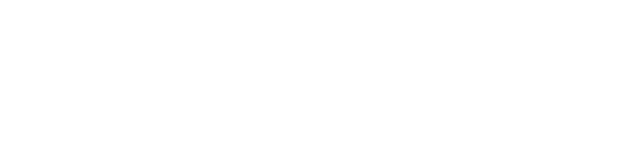
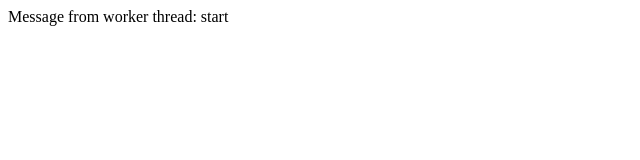
Before and after one commit to pradeepbv/openhackday2011, a plain HTML site: page web_workers_demo.html in a window 1280 px wide. Shown: the whole page, without its empty margins (0-640 px from the left). Drawn offline with Linux system fonts and the light colour scheme.

Commit message:
adding proper js path

```diff
--- a/web_workers_demo.html
+++ b/web_workers_demo.html
@@ -11,7 +11,7 @@
 
 			(function(){
 
-				var webWorker = new Worker('work.js');
+				var webWorker = new Worker('scripts/work.js');
 				webWorker.onmessage = function(evt) {
 					document.body.innerHTML += "<div>Message from worker thread: " + evt.data + "</div>";
 				};
```
